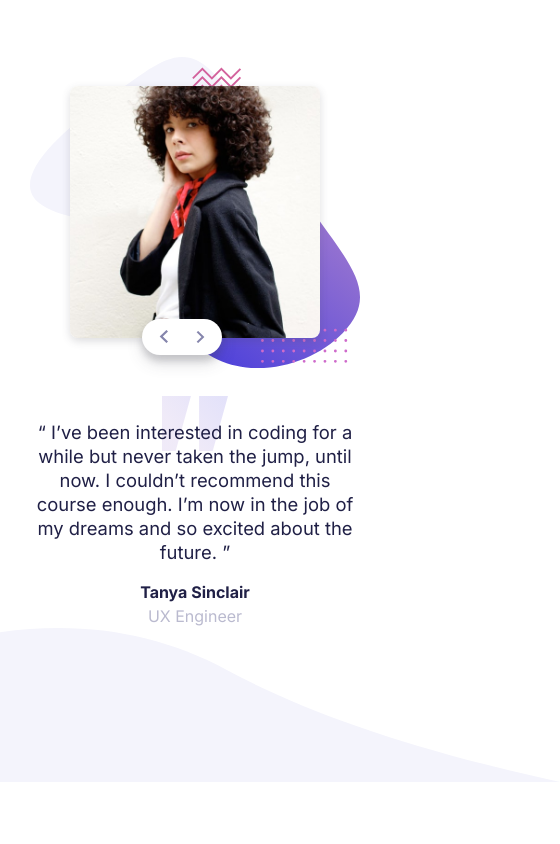
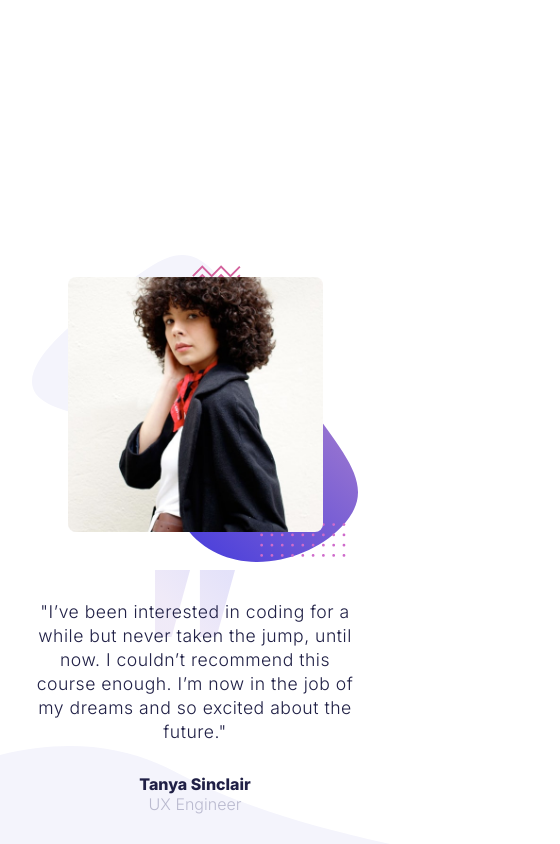
Before and after one commit to Carmenyo/FM--Coding-bootcamp-testimonials-sliders, a plain HTML site: page index.html in a window 390 px wide. Shown: the whole page, 560 px wide, since content can reach past the window. Drawn offline with Linux system fonts and the light colour scheme.

Commit message:
mobile layout

```diff
--- a/index.html
+++ b/index.html
@@ -23,44 +23,45 @@
     <title>Frontend Mentor | Coding Bootcamp Testimonials Slider</title>
   </head>
   <body>
-    <section class="testimonial-slider">
-      <div class="testimonial">
-        <img  class="testimonial__image"   src="./images/image-tanya.jpg" alt="Tanya"  />
-        <!-- <img src="./images/image-john.jpg" alt="John" class="testimonial__image" /> -->
-        <div class="toggler testimonial__toggler">
-          <img src="./images/icon-prev.svg" alt="Previous" class="toggler__icon toggler__icon--prev" />
-          <img src="./images/icon-next.svg" alt="Next" class="toggler__icon toggler__icon--next" />
+    <section class="container">
+      <div class= "slider" id="testimonial1">
+        <div class="slide-1">
+          <div class="slide-text">
+            <p class="testimonial-text">
+              "I’ve been interested in coding for a while but never taken the jump,
+              until now. I couldn’t recommend this course enough. I’m now in the
+              job of my dreams and so excited about the future."
+            </p>
+            <div class="author">
+                <p class="author-text"> Tanya Sinclair
+              <span>UX Engineer</span>
             </div>
 
-
-        <div class="testimonial__content">
-          <q class="quote testimonial__quote">
-            I’ve been interested in coding for a while but never taken the jump,
-            until now. I couldn’t recommend this course enough. I’m now in the
-            job of my dreams and so excited about the future.
-          </q>
-          <div class="author testimonial__author">
-            <p class="author__name">Tanya Sinclair</p>
-            <p class="author__position">UX Engineer</p>
-          <img class="author__bg-image" src="./images/pattern-curve.svg" alt="">
-
+            </p>
           </div>
-
+          <div class="slide-img">
+            <img src="./images/image-tanya.jpg" alt="Tanya image">
           </div>
-
-        <!-- <div class="testimonial__content">
-          <q class="quote testimonial__quote">
+        </div>
+        <div class="slide-2">
+          <div class="slide-text">
+            <p class="testimonial-text">
               If you want to lay the best foundation possible I’d recommend
             taking this course. The depth the instructors go into is incredible.
             I now feel so confident about starting up as a professional
             developer.
-          </q>
-          <div class="author testimonial__author">
-            <p class="author__name">John Tarkpor</p>
-            <p class="author__position">Junior Front-end Developer</p>
+            </p>
+            <p class="author-text"> John Tarkpor
+              <span>Junior Front-end Developer</span>
+            </p>
           </div>
-        </div> -->
+          <div class="slide-img">
+            <img src="./images/image-john.jpg" alt="John Image">
+          </div>
+
+        </div>
 </div>
     </section>
+    <script src="./main.js"></script>
   </body>
 </html>
--- /dev/null
+++ b/main.js
@@ -0,0 +1,31 @@
+document.addEventListener("DOMContentLoaded", function () {
+    // Mostrar la diapositiva de Tanya al cargar la página
+    showSlide("testimonial1");
+
+    // Obtener los elementos de navegación
+    var prevButton = document.querySelector(".prev");
+    var nextButton = document.querySelector(".next");
+
+    // Agregar event listeners a los botones de navegación
+    prevButton.addEventListener("click", function () {
+      showSlide("testimonial1");
+    });
+
+    nextButton.addEventListener("click", function () {
+      showSlide("testimonial2");
+    });
+  });
+
+  function showSlide(slideId) {
+    // Ocultar todas las diapositivas
+    var slides = document.querySelectorAll(".testimonial");
+    slides.forEach(function (slide) {
+      slide.style.display = "none";
+    });
+
+    // Mostrar la diapositiva específica
+    var currentSlide = document.getElementById(slideId);
+    if (currentSlide) {
+      currentSlide.style.display = "block";
+    }
+  }
--- a/styles/_globals.scss
+++ b/styles/_globals.scss
@@ -6,11 +6,6 @@
 
 body{
     font-family: $FontFamily;
-    font-size: 1rem;
-    width: 100%;
-    height: 100vh;
-    display: flex;
-    align-items: center;
-    justify-content: center;
+    font-size: $FontSize;
 
 }
--- a/styles/_mediaquery.scss
+++ b/styles/_mediaquery.scss
@@ -1,53 +1,3 @@
 @media only screen and (min-width: 1440px) {
-    .testimonial-slider {
-      width: 100%;
-      max-width: 1440px;
-      display: flex;
-      flex-direction: row-reverse;
-      background-size: auto;
-      background-position-x: 40rem;
-      background-position-y: 2rem;
-  }
 
-  .testimonial {
-      &__image {
-          width: 550px;
-          height: 552px;
-          margin-top: 5.5rem;
-          margin-left: 32rem;
-      }
-      &__toggler{
-        border: solid 1px red;
-        margin-left: 48rem;
-        margin-top: -4rem;
-        width: 7rem;
-      }
-      &__content {
-          width: 60%;
-          margin-top: -30.6rem;
-          padding: 4.5rem 5rem 0 8rem;
-          color: $DarkBlue;
-          background-image: url(../images/pattern-quotes.svg);
-          background-repeat: no-repeat;
-          background-size: 15%;
-          background-position-x: 14rem;
-          line-height: 1.5rem;
-          font-size: 1.15rem;
-          font-size: $FontSize;
-          text-align: left;
-      }
-      &__quote {
-          line-height: 2.8rem;
-      }
-      &__author{
-          display: flex;
-          gap: 1rem;
-
-      }
-      .author__bg-image{
-          margin-top: 8rem;
-          margin-left: -25rem;
-      }
-
-    }
 }
--- a/styles/_testimonials.scss
+++ b/styles/_testimonials.scss
@@ -1,62 +1,84 @@
-.testimonial-slider {
-    text-align: center;
-    width: 330px;
-    margin: 1.6rem;
-    background-image: url(../images/pattern-bg.svg);
+.container {
+    min-height: 100vh;
+    width: 100%;
+    display: flex;
+    align-items: center;
+    justify-content: center;
+    padding: 2rem;
+    background-image: url(../images/pattern-curve.svg);
+    background-position: center bottom;
+    background-size: contain;
     background-repeat: no-repeat;
-    background-size: contain;
 }
 
-.testimonial {
-    &__image {
-        width: 250px;
-        height: 252px;
-        margin: 1.8rem auto;
-        border-radius: 0.5rem;
-        box-shadow: 0 0.2rem 0.5rem rgba(77, 75, 86, 0.19);
+.slider {
+    display: block;
+    height: 350px;
+    width: 100%;
+    margin: 0 auto;
+    position: relative;
+
+    .slide-1 {
+        width: 100%;
+        display: flex;
+        flex-direction: column-reverse;
+        justify-content: center;
+        align-items: center;
+        text-align: center;
     }
-    &__toggler {
-        position: absolute;
-        margin: -3.2rem 7rem;
-        padding: 0.5rem 0.5rem;
-        width: 5rem;
-        letter-spacing: 1.5rem;
-        background-color: white;
-        border-radius: 3rem;
-        box-shadow:
-            0 0.5rem 1rem rgba(77, 75, 86, 0.19),
-            0 6px 6px rgba(77, 75, 86, 0.19);
-
-        .toggler__icon--prev,
-        .toggler__icon--next {
-            width: 9px;
-        }
+    .slide-img {
+        width: 100%;
+        margin: 0 auto;
+        padding: 30px;
+        background-image: url(../images/pattern-bg.svg);
+        background-position: center;
+        background-repeat: no-repeat;
+        background-size: contain;
     }
-    &__content {
-        margin-top: 1.6rem;
-        padding-top: 1.5rem;
-        color: $DarkBlue;
+    .slide-text {
+        padding-top: 30px;
+        display: flex;
+        align-items: center;
+        justify-content: center;
+        flex-direction: column;
         background-image: url(../images/pattern-quotes.svg);
         background-repeat: no-repeat;
-        background-size: 20%;
-        background-position: top;
+        background-size: 80px;
+        background-position: top center;
+        color: $DarkBlue;
+    }
+    .testimonial-text {
+        max-width: 20rem;
+        font-weight: 300;
+        font-size: 1.1rem;
         line-height: 1.5rem;
-        font-size: 1.15rem;
+        letter-spacing: 0.5px;
+    }
+        .author-text {
+            margin-top: 30px;
+            font-size: 1rem;
+            font-weight: 800;
+            display: flex;
+            flex-direction: column;
 
-    }
+        }
 
-    &__author{
-        margin-top: 1rem;
-    }
-    .author__name{
-        font-weight: bolder;
-        font-size: 1rem;
-    }
-    .author__position{
-        font-size: 1rem;
+.author-text span{
+        font-weight: 300;
         color: $GrayishBlue;
-    }
-    .author__bg-image{
-        margin-left: -5rem;
+}
+
+
+        .slide-img img {
+
+            height: 255px;
+            width: 255px;
+            border-radius: .5rem;
+        }
+
+
+
+    .slide-2 {
+        display: none;
     }
 }
```
Also changed, not shown: styles/main.css, 1 other file. Lines whose indentation alone changed are shown as unchanged.
